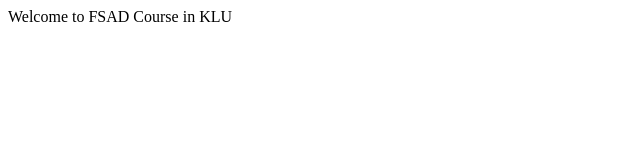
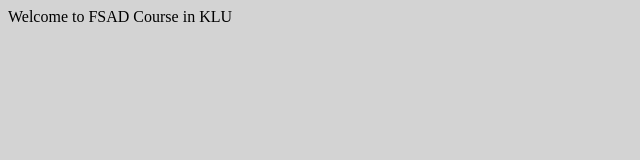
Before and after one commit to saikota1708/fsadgitproject, a plain HTML site: page index.html in a window 1280 px wide. Shown: the whole page, without its empty margins (0-640 px from the left). Drawn offline with Linux system fonts and the light colour scheme.

Commit message:
modified index.html

```diff
--- a/css/style.css
+++ b/css/style.css
@@ -1,4 +1,4 @@
-bodybody
+body
 {
     background-color: lightgrey;
 }
--- a/index.html
+++ b/index.html
@@ -3,6 +3,7 @@
 <head>
     <meta charset="UTF-8">
     <meta name="viewport" content="width=device-width, initial-scale=1.0">
+    <link rel="stylesheet" href="css/style.css">
     <title>Document</title>
 </head>
 <body>
```
